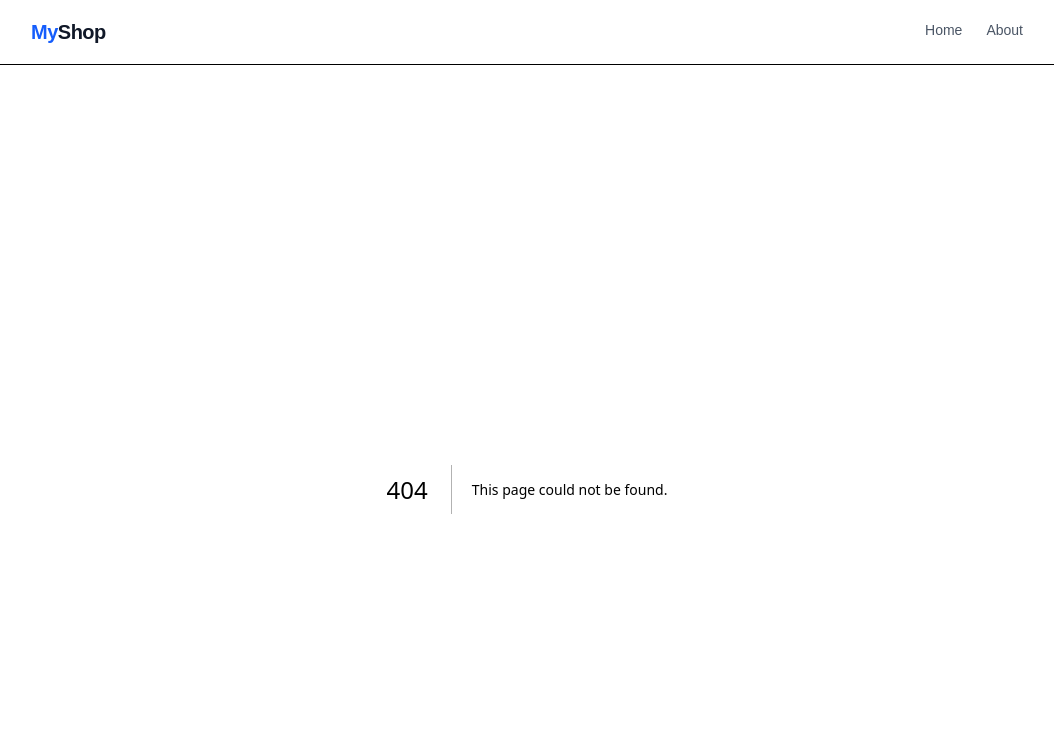
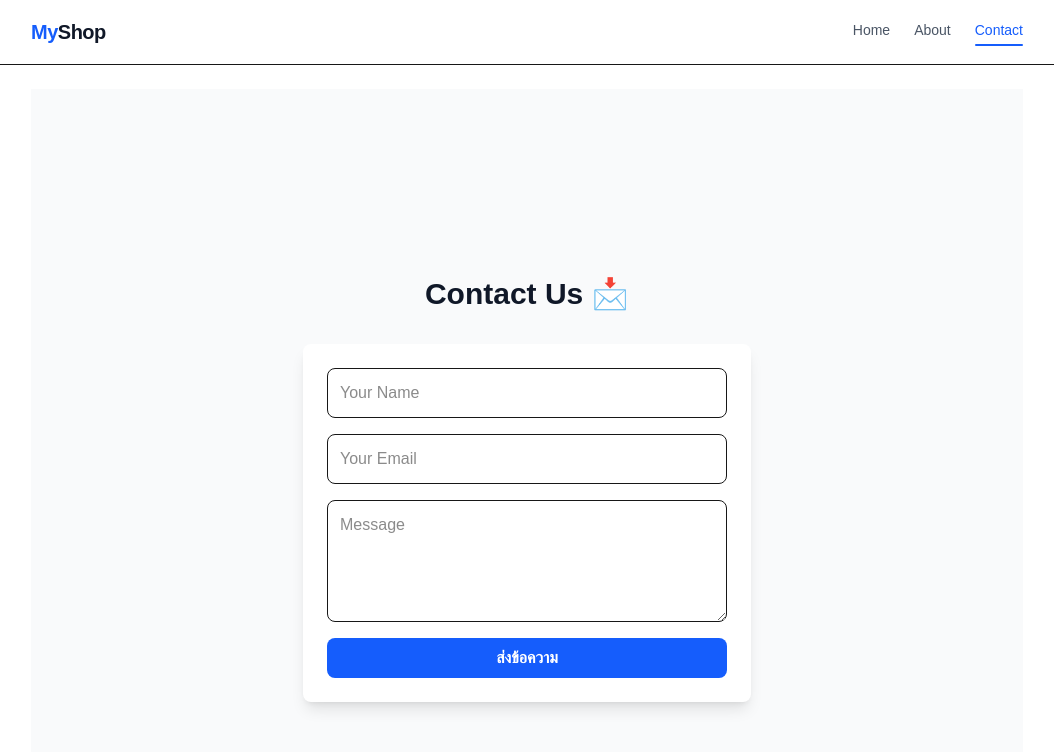
Before and after one commit to praditgame27-tech/my-next-app, a Next.js app: page /contact in a window 1280 px wide. Before the commit this address had no page. Shown: the top 752 px of the page, without its empty margins (113-1167 px from the left). Built offline with nearby package versions, Linux system fonts and the light colour scheme.

Commit message:
Day 8 — Contact Page + Routing + Form (Client)

```diff
--- a/app/components/Navbar.js
+++ b/app/components/Navbar.js
@@ -11,6 +11,7 @@ import { usePathname } from "next/navigation";
 const navItems = [
   { href: "/", label: "Home" },
   { href: "/about", label: "About" },
+  { href: "/contact", label: "Contact" },
   // อนาคตจะเพิ่มเมนูอื่น เช่น Products, Contact ตรงนี้ได้เลย
 ];
 
--- /dev/null
+++ b/app/contact/page.js
@@ -0,0 +1,79 @@
+"use client";
+// ต้องเป็น client component เพราะจะมีฟอร์มที่ interactive
+
+import { useState } from "react";
+// ใช้เก็บข้อมูล input จากผู้ใช้
+
+export default function ContactPage() {
+  // สร้าง state เก็บข้อมูลฟอร์ม
+  const [formData, setFormData] = useState({
+    name: "",
+    email: "",
+    message: "",
+  });
+
+  // ฟังก์ชันนี้จะรันทุกครั้งที่มีการพิมพ์ใน input
+  const handleChange = (e) => {
+    const { name, value } = e.target;
+    setFormData((prev) => ({
+      ...prev,
+      [name]: value,
+    }));
+  };
+
+  // ฟังก์ชันนี้จะรันเมื่อกดส่งฟอร์ม
+  const handleSubmit = (e) => {
+    e.preventDefault(); // ป้องกันเว็บรีเฟรช
+    console.log("Form Submitted:", formData);
+    alert("ข้อมูลถูกส่งเรียบร้อย! (ยังไม่เก็บลงฐานข้อมูล)");
+  };
+
+  return (
+    <main className="min-h-screen flex flex-col items-center justify-center gap-8 bg-gray-50">
+      <h1 className="text-3xl font-bold text-gray-900">Contact Us 📩</h1>
+
+      {/* ฟอร์ม */}
+      <form
+        onSubmit={handleSubmit}
+        className="bg-white shadow-lg rounded-lg p-6 w-full max-w-md flex flex-col gap-4"
+      >
+        {/* ชื่อ */}
+        <input
+          type="text"
+          name="name"
+          placeholder="Your Name"
+          className="border p-3 rounded-lg"
+          value={formData.name}
+          onChange={handleChange}
+        />
+
+        {/* อีเมล */}
+        <input
+          type="email"
+          name="email"
+          placeholder="Your Email"
+          className="border p-3 rounded-lg"
+          value={formData.email}
+          onChange={handleChange}
+        />
+
+        {/* ข้อความ */}
+        <textarea
+          name="message"
+          placeholder="Message"
+          className="border p-3 rounded-lg"
+          rows="4"
+          value={formData.message}
+          onChange={handleChange}
+        />
+
+        <button
+          type="submit"
+          className="bg-blue-600 text-white font-semibold py-2 rounded-lg hover:bg-blue-700"
+        >
+          ส่งข้อความ
+        </button>
+      </form>
+    </main>
+  );
+}
```
